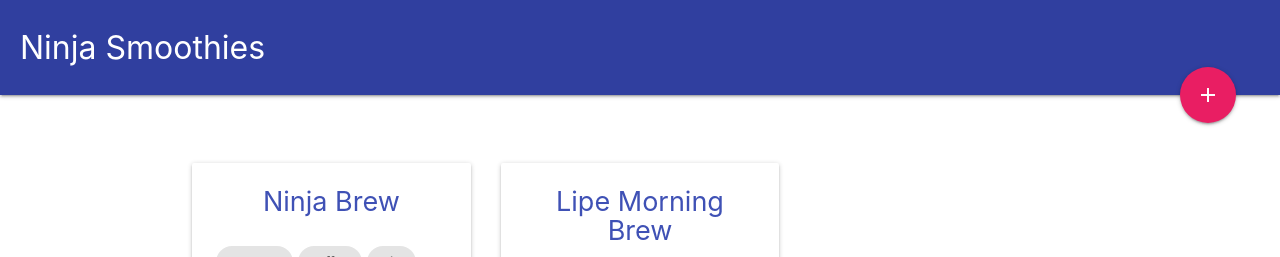
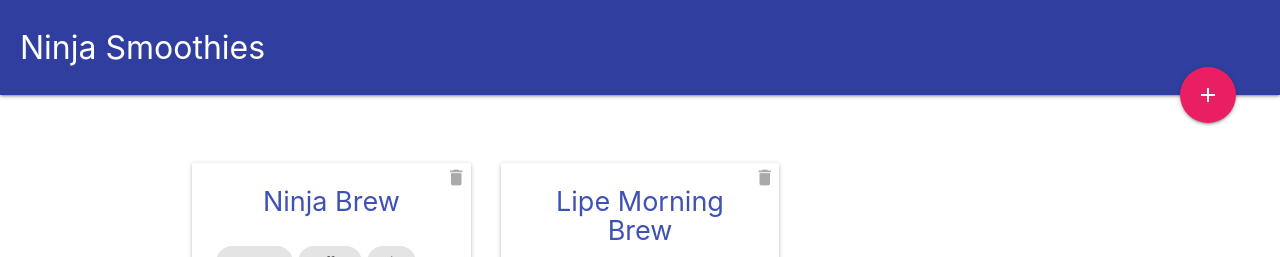
Before and after one commit to ellipe/ninja-smoothies, a Vue app: page / in a window 1280 px wide. Shown: the top 257 px of the page. Built offline with nearby package versions, Linux system fonts and the light colour scheme; the HTML template or start-up script is replaced by a standard one.

Commit message:
added local delete functionality.

```diff
--- a/src/components/Index.vue
+++ b/src/components/Index.vue
@@ -1,6 +1,9 @@
 <template>
   <div class="index container">
     <div class="card" v-for="smoothie in smoothies" :key="smoothie.id">
+      <i class="material-icons delete" @click="deleteSmoothie(smoothie.id)"
+        >delete</i
+      >
       <div class="card-content">
         <h2 class="indigo-text">{{ smoothie.title }}</h2>
         <ul class="ingredients">
@@ -34,6 +37,11 @@
       ],
     }
   },
+  methods: {
+    deleteSmoothie(id){
+      this.smoothies = this.smoothies.filter(smoothie => smoothie.id !== id)
+    },
+  },
 }
 </script>
 
@@ -59,4 +67,13 @@
 .index .ingredients li {
   display: inline-block;
 }
+
+.index .delete {
+  position: absolute;
+  top: 4px;
+  right: 4px;
+  cursor: pointer;
+  color: #aaa;
+  font-size: 1.4em;
+}
 </style>
```
